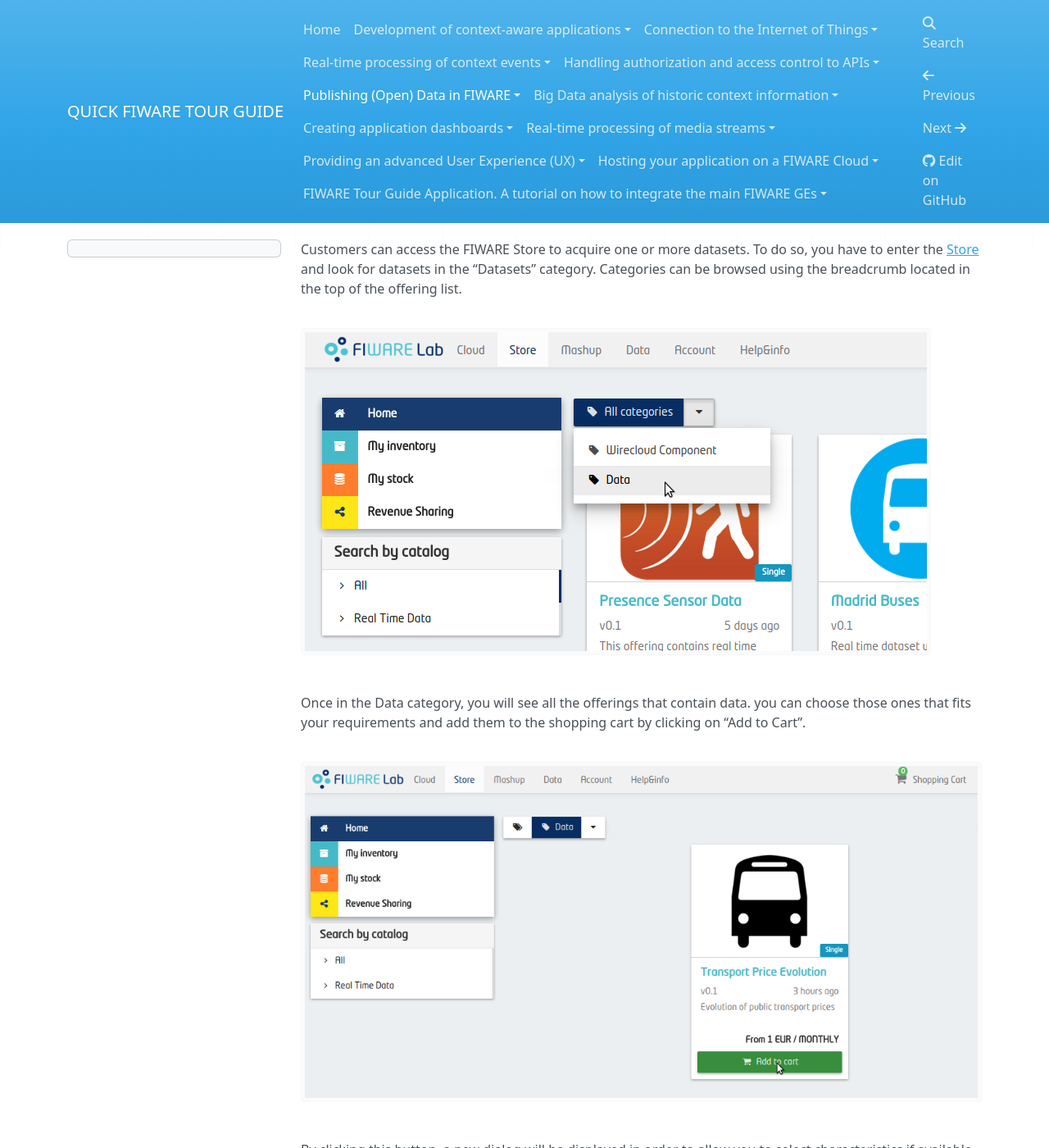
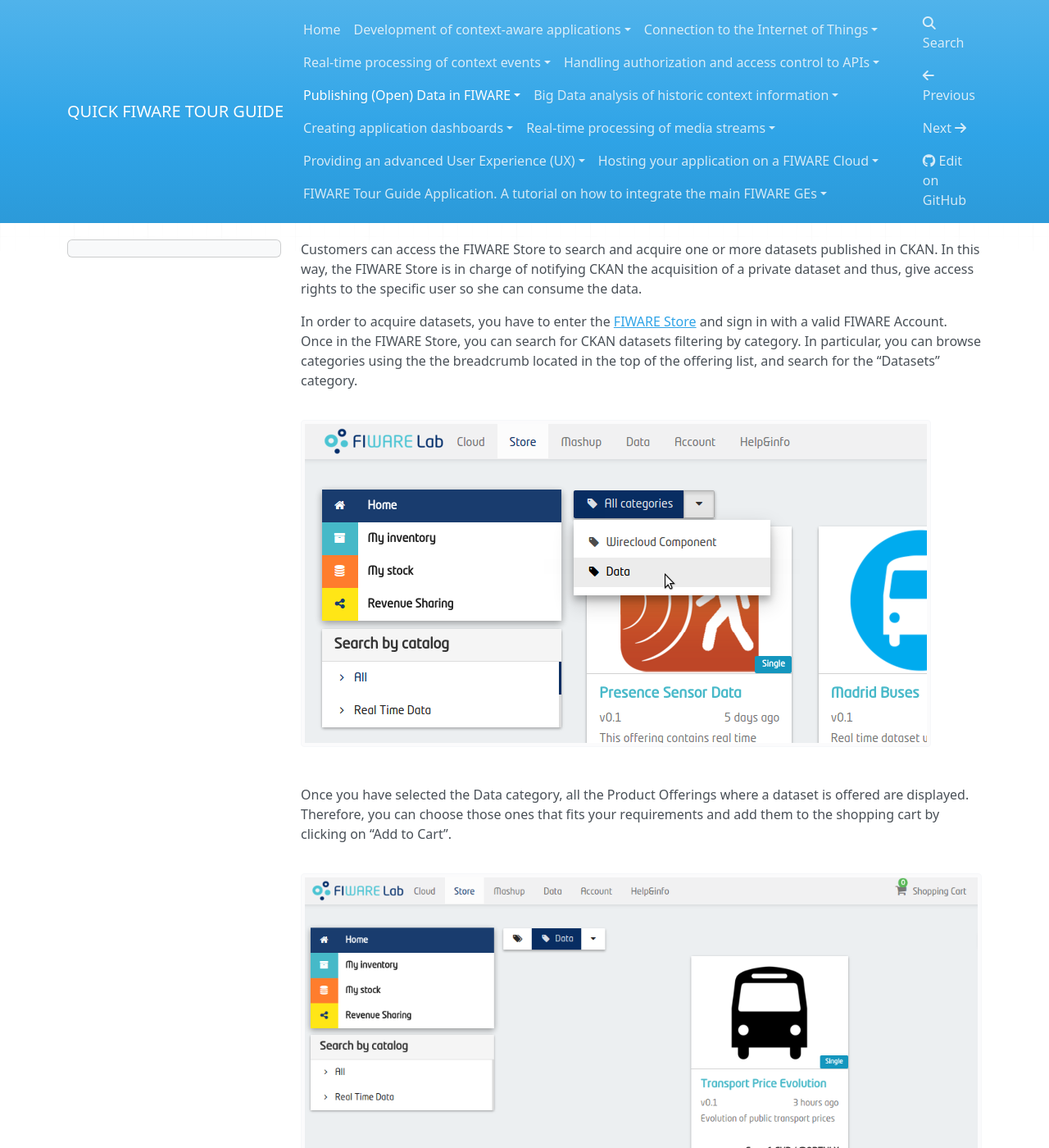
Before and after one commit to FIWARE-Ops/docs.TourGuide, an MkDocs documentation site: the page built from doc/publishing-open-data-in-fiware/how-to-offer-datasets-including-context-information-through-the-wstore/acquiring-datasets-offered-in-the-wstore.md, in a window 1280 px wide and 1400 px high. Shown: the whole window at 82% size. Built offline with MkDocs 1.6.1, drawn with Linux system fonts in a browser that asks for light colours; nearby versions of some CDN libraries; comment, search, counter and statistics services are not loaded; old or Windows-style settings are respelled for this version of MkDocs; some of the changed text lies outside the part shown.

Commit message:
Improve Acquiring datasets section

```diff
--- a/doc/publishing-open-data-in-fiware/how-to-offer-datasets-including-context-information-through-the-wstore/acquiring-datasets-offered-in-the-wstore.md
+++ b/doc/publishing-open-data-in-fiware/how-to-offer-datasets-including-context-information-through-the-wstore/acquiring-datasets-offered-in-the-wstore.md
@@ -1,23 +1,29 @@
-Customers can access the FIWARE Store to acquire one or more datasets.
-To do so, you have to enter the
-[Store](https://store.lab.fiware.org/) and look for
-datasets in the “Datasets” category. Categories can be browsed using
-the breadcrumb located in the top of the offering list.
+Customers can access the FIWARE Store to search and acquire one or more
+datasets published in CKAN. In this way, the FIWARE Store is in charge
+of notifying CKAN the acquisition of a private dataset and thus, give
+access rights to the specific user so she can consume the data.
+
+In order to acquire datasets, you have to enter the
+[FIWARE Store](https://store.lab.fiware.org/) and sign in with a valid
+FIWARE Account. Once in the FIWARE Store, you can search for CKAN datasets
+filtering by category. In particular, you can browse categories using the
+the breadcrumb located in the top of the offering list, and search for
+the “Datasets” category.
 
 [![Acquiring Datasets Offered in the
 FIWARE Store](../images/Acquiring-Datasets-Offered-in-the-WStore.png)](../images/Acquiring-Datasets-Offered-in-the-WStore.png)
 
-Once in the Data category, you will see all the offerings that contain
-data. you can choose those ones that fits your requirements and add them
-to the shopping cart by clicking on “Add to Cart”.
+Once you have selected the Data category, all the Product Offerings where a dataset is
+offered are displayed. Therefore, you can choose those ones that fits
+your requirements and add them to the shopping cart by clicking on “Add to Cart”.
 
 [![Acquiring Datasets Offered in the
 FIWARE Store1](../images/Acquiring-Datasets-Offered-in-the-WStore1.png)](../images/Acquiring-Datasets-Offered-in-the-WStore1.png)
 
-By clicking this button, a new dialog will be displayed in order to
-allow you to select characteristics if available and the price
-plan. If the offering has some legal conditions attached, you
-will be forced to accept them before completing the process.
+By clicking this button, a new dialog is displayed in order to
+allow you to select characteristics, if available, and the price
+plan. In addition, if the offering has some legal conditions attached,
+you will be forced to accept them before completing the process.
 
 [![Acquiring Datasets Offered in the
 FIWARE Store2](../images/Acquiring-Datasets-Offered-in-the-WStore2.png)](../images/Acquiring-Datasets-Offered-in-the-WStore2.png)
@@ -25,29 +31,34 @@ FIWARE Store2](../images/Acquiring-Datasets-Offered-in-the-WStore2.png)](../imag
 [![Acquiring Datasets Offered in the
 FIWARE Store3](../images/Acquiring-Datasets-Offered-in-the-WStore3.png)](../images/Acquiring-Datasets-Offered-in-the-WStore3.png)
 
-Once you have selected all the offerings you want. you can
-acquire them opening the shopping cart and clicking on “Checkout”.
+Once you have selected all the Product Offerings you want to acquire, the
+next step is creating a Product Order. To do that, open the shopping cart
+and click on “Checkout”.
 
 [![Acquiring Datasets Offered in the
 FIWARE Store4](../images/Acquiring-Datasets-Offered-in-the-WStore4.png)](../images/Acquiring-Datasets-Offered-in-the-WStore4.png)
 
 In the displayed form, you can provide some optional information
-that will be shown to the offering seller. Additionally you have
-to select one of your shipping addresses. To proceed with the
-payment click on “Checkout”
+that will be shown to the offering seller. In particular, you can include
+a name for your order, choose a priority, give a description, and include
+a note for the sellers. Additionally, you have to select one of your
+shipping addresses. To proceed with the payment, click on “Checkout”
 
 [![Acquiring Datasets Offered in the
 FIWARE Store5](../images/Acquiring-Datasets-Offered-in-the-WStore5.png)](../images/Acquiring-Datasets-Offered-in-the-WStore5.png)
 
-Once the offering has been acquired, you will be able to
-access the attached datasets. To do so, you can access
-you acquired product in the “My Inventory” section.
+Once the offering has been acquired and the payment has been confirmed,
+you are able to access the attached datasets. To do so, open “My Inventory”
+section, where you can see all the Product Offerings you have already
+acquired, and search for the dataset you have just purchased.
 
 [![Acquiring Datasets Offered in the
 FIWARE Store6](../images/Acquiring-Datasets-Offered-in-the-WStore6.png)](../images/Acquiring-Datasets-Offered-in-the-WStore6.png)
 
-There you can look for your dataset product and open its details. To
-access the dataset click on “Download”
+In the details of the product, you can see several information regarding
+the acquisition, including the characteristics and the price model you have
+selected, and the list of charges you have made (Including its invoice).
+To access the dataset published in CKAN, click on the “Download” button.
 
 [![Acquiring Datasets Offered in the
 FIWARE Store7](../images/Acquiring-Datasets-Offered-in-the-WStore7.png)](../images/Acquiring-Datasets-Offered-in-the-WStore7.png)
```
